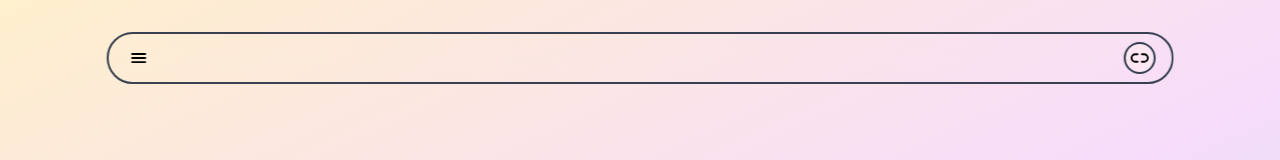
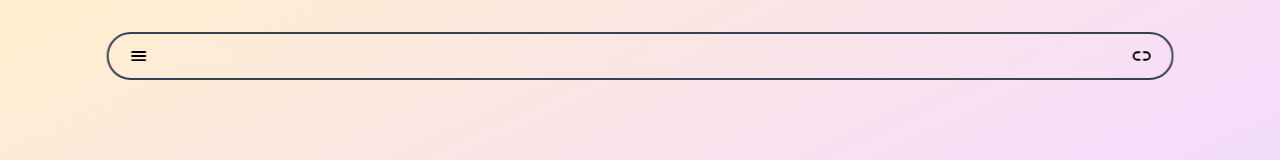
Before and after one commit to rakshit087/rakshit087.github.io, a Next.js app: page / in a window 1280 px wide. Shown: the top 160 px of the page. Built offline with nearby package versions, Linux system fonts and the light colour scheme.

Commit message:
Removed BG Color from Links button

```diff
--- a/src/components/Navbar.tsx
+++ b/src/components/Navbar.tsx
@@ -7,7 +7,7 @@ export const Navbar = () => {
         <button className="p-1 ">
           <IoMenu className="text-xl" />
         </button>
-        <button className="p-1 bg-pink-100 border-2 border-gray-700 rounded-full">
+        <button className="p-1">
           <IoUnlink className="text-xl" />
         </button>
       </div>
```
